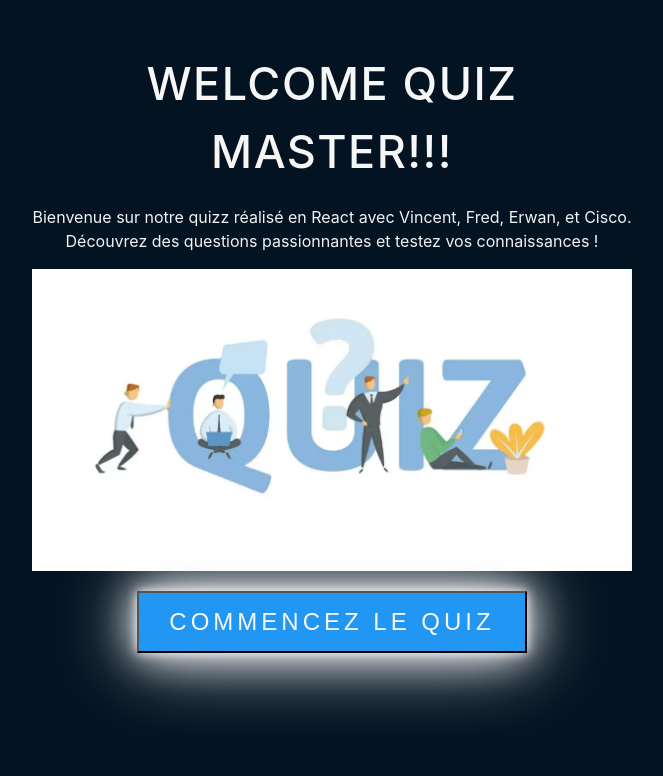
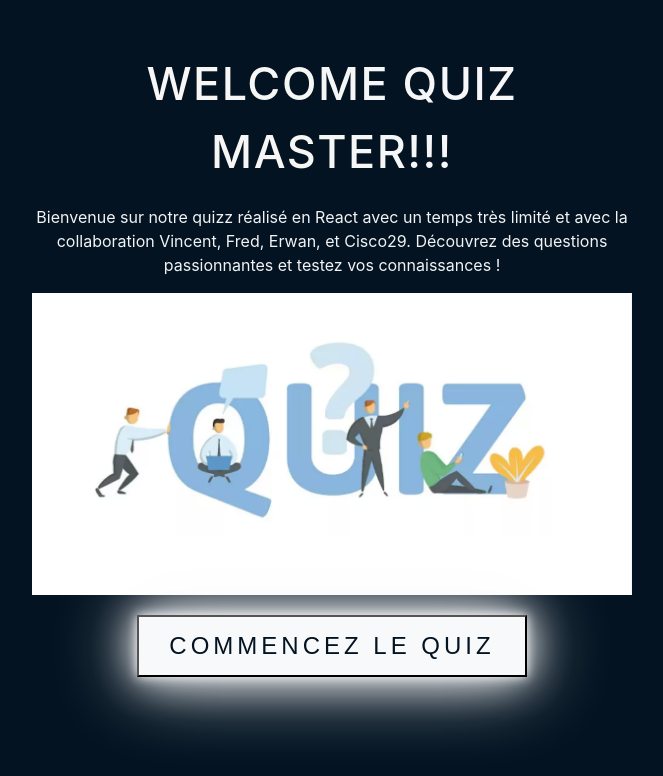
Before and after one commit to VChiofalo/quizzmaster, a React (Vite) app: page / in a window 1280 px wide. In both pictures the pointer is over the button "COMMENCEZ LE QUIZ". Shown: the top 776 px of the page, without its empty margins (308-971 px from the left). Built offline with nearby package versions, Linux system fonts and the light colour scheme.

Commit message:
derniere finition effect du bouton commencez le quiz

```diff
--- a/src/components/Home/Home.jsx
+++ b/src/components/Home/Home.jsx
@@ -22,7 +22,7 @@ const Home = () => {
         <span className={styles.text}>Welcome</span> Quiz Master!!!
       </h1>
       <p>
-        Bienvenue sur notre quizz réalisé en React avec Vincent, Fred, Erwan, et Cisco.
+        Bienvenue sur notre quizz réalisé en React avec un temps très limité et avec la collaboration Vincent, Fred, Erwan, et Cisco29.
         Découvrez des questions passionnantes et testez vos connaissances !
       </p>
       <img
--- a/src/components/Home/Home.module.css
+++ b/src/components/Home/Home.module.css
@@ -52,7 +52,7 @@ text-shadow: 0 0 5px #0f0, 0 0 15px #0f0, 0 0 30px #0f0;
   position: relative;
   display: inline-block;
   padding: 15px 30px;
-  color: #f6f7f8;
+  color: #f3f4f3;
   text-transform: uppercase;
   letter-spacing: 4px;
   text-decoration: none;
@@ -63,8 +63,8 @@ text-shadow: 0 0 5px #0f0, 0 0 15px #0f0, 0 0 30px #0f0;
 }
 
 .neonButton:hover {
-  color: #f6f7f8;
-  background: #2196f3;
+  color: #031321;
+  background: #f8f9fa;
   box-shadow: 0 0 10px #f6f7f8, 0 0 40px #f6f7f8, 0 0 80px #f6f7f8;
   transition-delay: 1s;
 }
```
